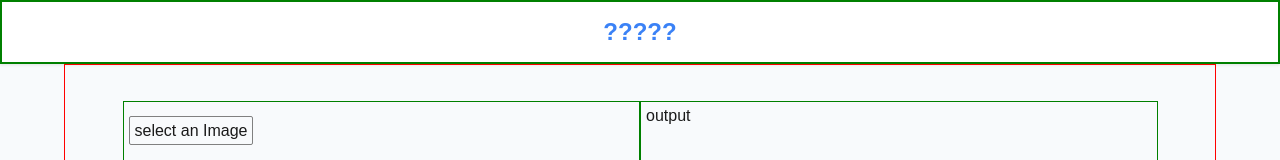
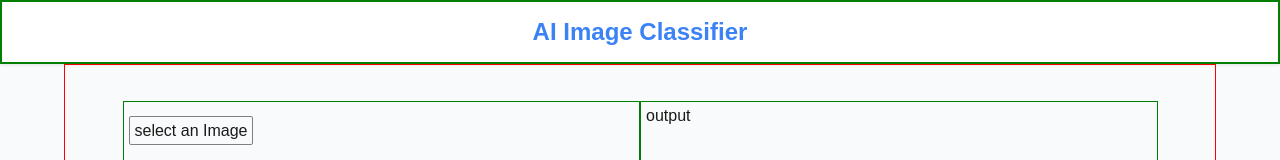
Before and after one commit to worstMev/aidi_2000_F_project_ui, a Next.js app: page / in a window 1280 px wide. Shown: the top 160 px of the page. Built offline with nearby package versions, Linux system fonts and the light colour scheme.

Commit message:
Update layout.tsx

```diff
--- a/src/app/layout.tsx
+++ b/src/app/layout.tsx
@@ -13,8 +13,8 @@
 });
 
 export const metadata: Metadata = {
-  title: "Create Next App",
-  description: "Generated by create next app",
+  title: "AI Image Classifier",
+  description: "Upload images for AI classification",
 };
 
 export default function RootLayout({
@@ -26,7 +26,7 @@
     <html lang="en">
       <body className={`${geistSans.variable} ${geistMono.variable}`}>
         <div className = "header">
-            <h1> ????? </h1>
+            <h1>AI Image Classifier</h1>
         </div>
         {children}
       </body>
```
